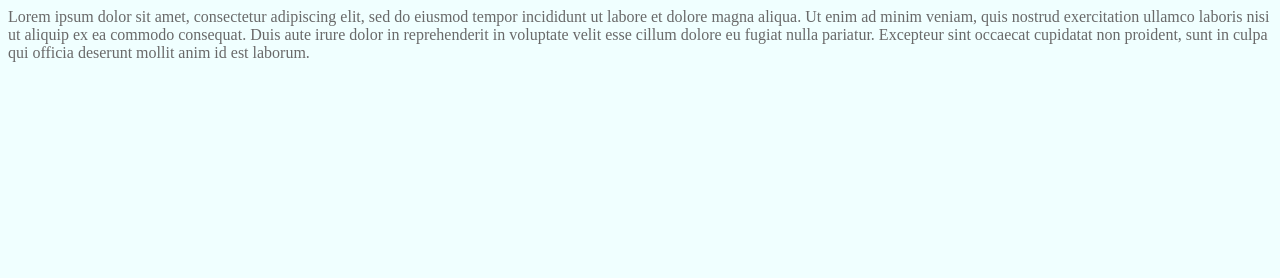
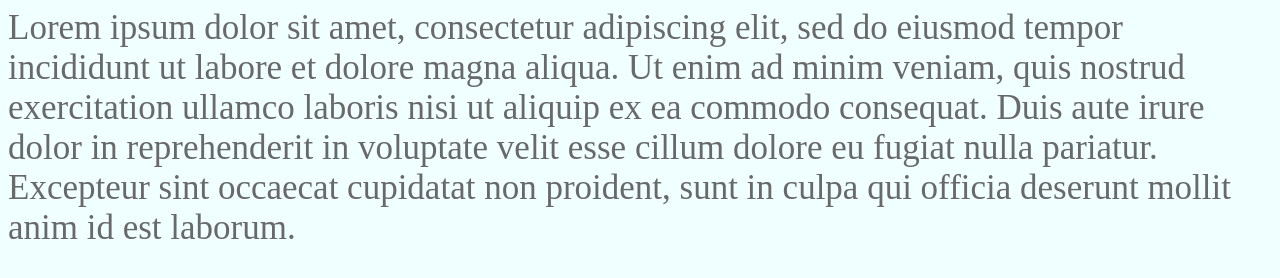
Before and after one commit to Shmouble/site, a plain HTML site: page index.html in a window 1280 px wide. Drawn offline with Linux system fonts and the light colour scheme.

Commit message:
change font size

```diff
--- a/css/style.css
+++ b/css/style.css
@@ -5,3 +5,7 @@ body{
 h1, p{
     color: dimgray;
 }
+
+p {
+    font-size: 35px;
+}
```
